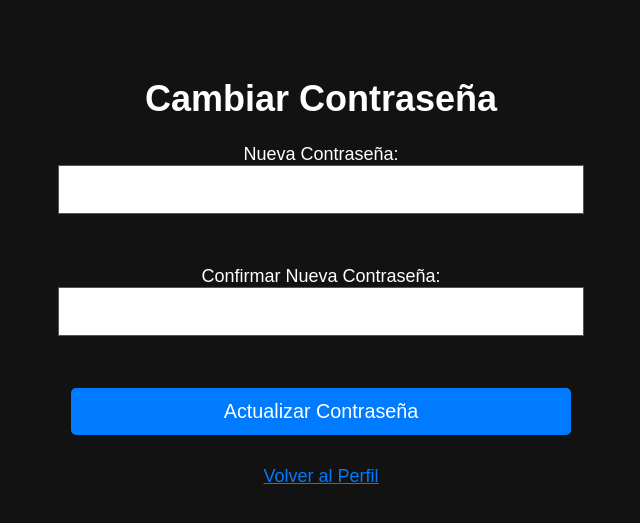
After one commit to maxpro4kzzz-glitch/maxiweb-2026, a Flask app: page /cambiar-password in a window 1280 px wide. The commit adds this page. Shown: the top 523 px of the page, without its empty margins (319-959 px from the left). Run offline with Flask 3, Linux system fonts and the light colour scheme; the visitor is signed in with stand-in values (Sample User, id 1).

Commit message:
cambio de contraseña

```diff
--- a/app.py
+++ b/app.py
@@ -48,6 +48,7 @@ class User(db.Model, UserMixin):
     id = db.Column(db.Integer, primary_key=True)
     username = db.Column(db.String(80), unique=True, nullable=False)
     password_hash = db.Column(db.String(128), nullable=False)
+    ultimo_cambio_password = db.Column(db.DateTime, default=datetime.utcnow)
     # Asegúrate de que TODOS estos existan:
     nombre = db.Column(db.String(100))
     apellido = db.Column(db.String(100))
@@ -255,6 +256,35 @@ def logout():
     flash("Has cerrado sesión.")
     return redirect(url_for('login_ruta'))
 
+@app.route('/cambiar-password', methods=['GET', 'POST'])
+@login_required
+def cambiar_password():
+    if request.method == 'POST':
+        # 1. Primero, verificamos el tiempo
+        hace_7_dias = datetime.utcnow() - timedelta(days=7)
+
+        if current_user.ultimo_cambio_password > hace_7_dias:
+            flash("Debes esperar 7 días desde tu último cambio de contraseña.")
+            return redirect(url_for('ver_perfil'))
+
+        # 2. Ahora, validamos las contraseñas
+        nueva_pass = request.form.get('new_password')
+        confirm_pass = request.form.get('confirm_password')
+
+        if nueva_pass != confirm_pass:
+            flash("Las contraseñas no coinciden.")
+            return redirect(url_for('cambiar_password'))
+
+        # 3. Si todo está OK, encriptamos y guardamos
+        current_user.password = bcrypt.generate_password_hash(nueva_pass).decode('utf-8')
+        current_user.ultimo_cambio_password = datetime.utcnow()
+        db.session.commit()
+
+        flash("Contraseña actualizada con éxito.")
+        return redirect(url_for('ver_perfil'))
+
+    return render_template("cambiar_password.html")
+
 @app.route('/juego', methods=['GET', 'POST'])
 @login_requerido  # <--- Agrega esto también
 def juego():
--- /dev/null
+++ b/templates/cambiar_password.html
@@ -0,0 +1,24 @@
+<!DOCTYPE html>
+<html lang="es">
+<head>
+    <meta charset="UTF-8">
+    <title>Cambiar Contraseña</title>
+    <link rel="stylesheet" href="{{ url_for('static', filename='estilo.css') }}">
+</head>
+<body style="background-color: #121212; color: white; font-family: sans-serif; padding: 20px;">
+    <h1>Cambiar Contraseña</h1>
+
+    <form method="POST">
+        <label>Nueva Contraseña:</label><br>
+        <input type="password" name="new_password" required><br><br>
+
+        <label>Confirmar Nueva Contraseña:</label><br>
+        <input type="password" name="confirm_password" required><br><br>
+
+        <button type="submit">Actualizar Contraseña</button>
+    </form>
+
+    <br>
+    <a href="/mi-cuenta" style="color: #007bff;">Volver al Perfil</a>
+</body>
+</html>
--- a/templates/perfil.html
+++ b/templates/perfil.html
@@ -16,6 +16,8 @@
     <li><strong>Nacionalidad:</strong> {{ current_user.nacionalidad }}</li>
     <li><strong>Género:</strong> {{ current_user.genero }}</li>
     <li><strong>Signo:</strong> {{ current_user.signo }}</li>
+    <li><strong>Nombre de Usuario:</strong> {{ current_user.username }}</li>
+    <li><strong>Contraseña:</strong> ******** (Modo seguro)</li>
 </ul>
 
     <a href="/logout" style="color: #ff4444;">Cerrar Sesión</a>
```
